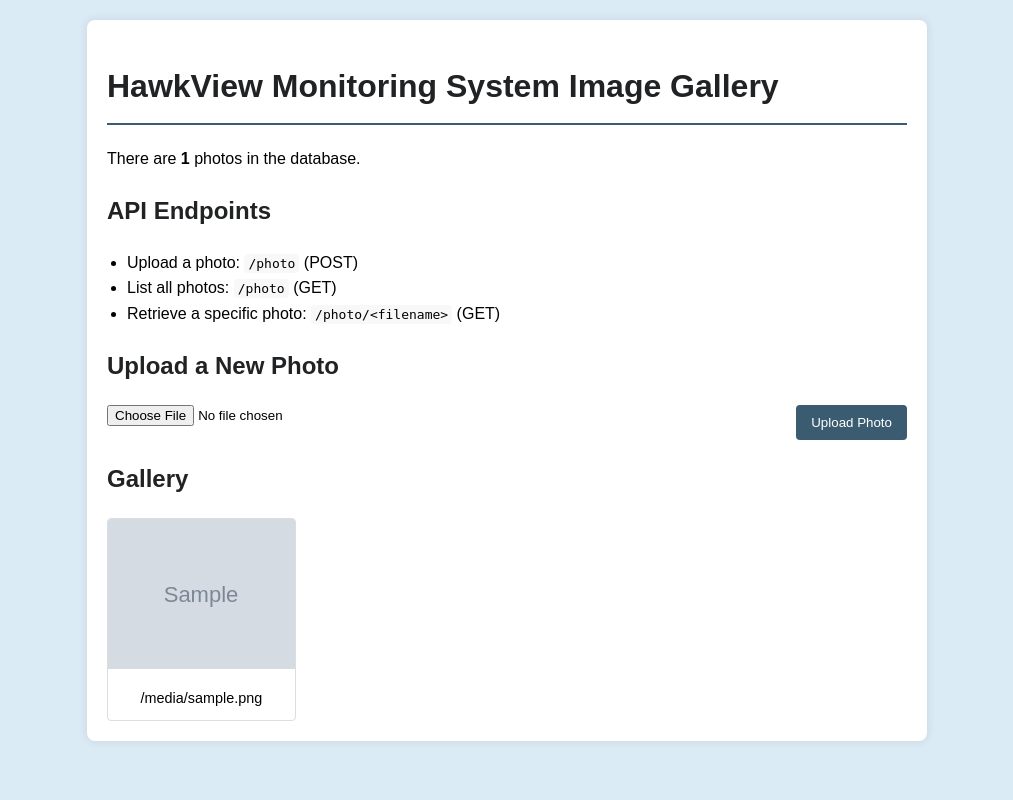
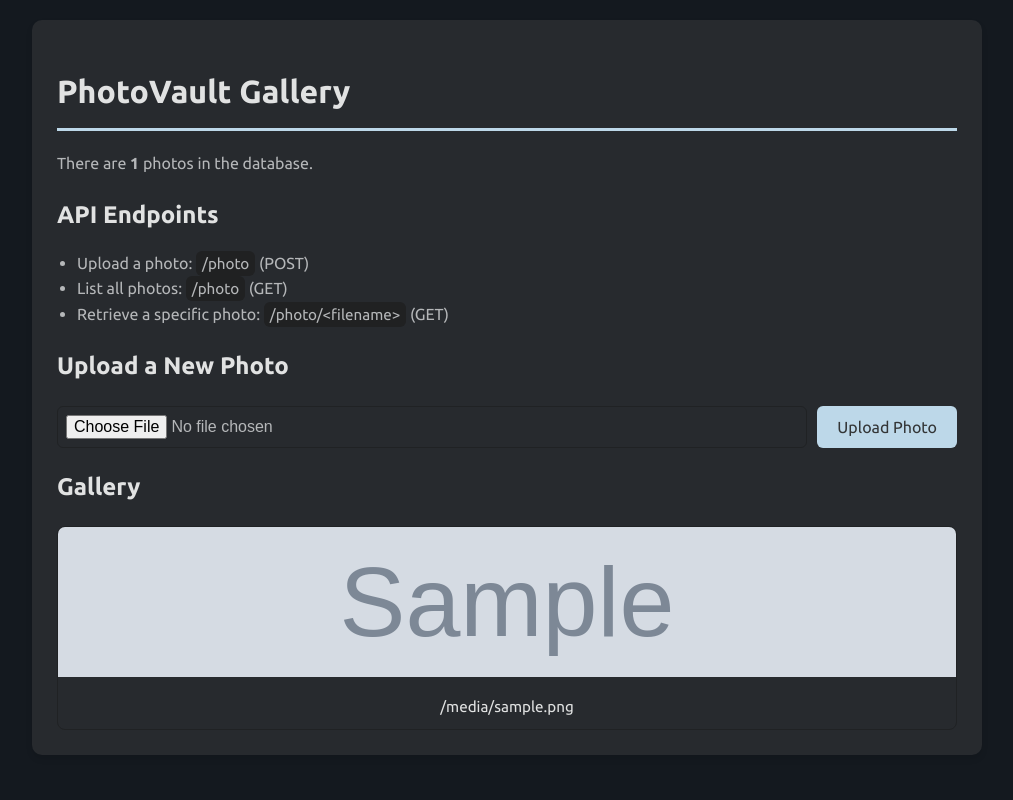
Before and after one commit to BC-He/PhotoVault, a Flask app: template templates/index.html in a window 1280 px wide. Shown: the whole page, without its empty margins (133-1146 px from the left). Run offline with Flask 3, Linux system fonts and the light colour scheme; the template is opened without the code that fills it: most values are stand-ins (such as "Sample title", 1, 10 or a date in 2020); grey boxes marked "Sample" are stand-in pictures.

Commit message:
Rename and edit readme

```diff
--- a/templates/index.html
+++ b/templates/index.html
@@ -3,17 +3,22 @@
 <head>
     <meta charset="UTF-8">
     <meta name="viewport" content="width=device-width, initial-scale=1.0">
-    <title>HawkView API</title>
+    <title>PhotoVault</title>
+    <link href="https://fonts.googleapis.com/css2?family=Ubuntu:wght@400;500;700&display=swap" rel="stylesheet">
     <style>
         :root {
-            --primary-color: #3b5c70;
-            --secondary-color: #202224;
-            --background-color: #dbebf5;
-            --text-color: rgb(30, 34, 37)c;
+            --primary-color: #bdd8e9;
+            --secondary-color: #e1e2e2;
+            --background-color: #14191f;
+            --text-color: #b5b7b9;
+            --button-hover-color: #2b3f50;
+            --card-bg-color: #272a2e;
+            --card-border-color: #202224;
+            --shadow-color: rgba(0, 0, 0, 0.1);
         }
 
         body {
-            font-family: Arial, sans-serif;
+            font-family: 'Ubuntu', sans-serif;
             line-height: 1.6;
             color: var(--text-color);
             background-color: var(--background-color);
@@ -22,76 +27,87 @@
         }
 
         .container {
-            max-width: 800px;
+            max-width: 900px;
             margin: 0 auto;
-            background-color: white;
-            padding: 20px;
-            border-radius: 8px;
-            box-shadow: 0 0 10px rgba(0,0,0,0.1);
+            background-color: var(--card-bg-color);
+            padding: 25px;
+            border-radius: 10px;
+            box-shadow: 0 4px 6px var(--shadow-color);
         }
 
         h1, h2 {
             color: var(--secondary-color);
+            margin-bottom: 15px;
         }
 
         h1 {
-            border-bottom: 2px solid var(--primary-color);
+            border-bottom: 3px solid var(--primary-color);
             padding-bottom: 10px;
+            margin-bottom: 20px;
         }
 
         ul {
             padding-left: 20px;
+            margin-bottom: 20px;
         }
 
         code {
-            background-color: #f8f8f8;
-            padding: 2px 4px;
-            border-radius: 4px;
-            font-family: monospace;
+            background-color: #202122;
+            padding: 4px 6px;
+            border-radius: 6px;
+            font-family: 'Ubuntu', sans-serif;
+            font-size: 0.95em;
         }
 
         form {
             margin: 20px 0;
             display: flex;
+            gap: 10px;
             flex-wrap: wrap;
-            gap: 10px;
         }
 
         input[type="file"] {
             flex-grow: 1;
+            border: 1px solid var(--card-border-color);
+            border-radius: 6px;
+            padding: 8px;
+            font-size: 1em;
         }
 
         button {
+            font-family: 'Ubuntu', sans-serif;
             background-color: var(--primary-color);
-            color: white;
+            color: rgb(51, 53, 54);
             border: none;
-            padding: 10px 15px;
+            padding: 10px 20px;
             cursor: pointer;
-            border-radius: 4px;
+            border-radius: 6px;
+            font-size: 1em;
             transition: background-color 0.3s ease;
         }
 
         button:hover {
-            background-color: #212a30;
+            background-color: var(--button-hover-color);
         }
 
         .gallery {
             display: grid;
-            grid-template-columns: repeat(auto-fill, minmax(150px, 1fr));
+            grid-template-columns: repeat(auto-fit, minmax(150px, 1fr));
             gap: 15px;
             margin-top: 20px;
         }
 
         .gallery-item {
-            background-color: white;
-            border: 1px solid #ddd;
-            border-radius: 4px;
+            background-color: var(--card-bg-color);
+            border: 1px solid var(--card-border-color);
+            border-radius: 8px;
             overflow: hidden;
-            transition: transform 0.3s ease;
+            transition: transform 0.3s ease, box-shadow 0.3s ease;
         }
 
         .gallery-item:hover {
             transform: scale(1.05);
+            box-shadow: 0 8px 15px var(--shadow-color);
         }
 
         .gallery-item img {
@@ -104,22 +120,23 @@
             margin: 0;
             padding: 10px;
             text-align: center;
-            font-size: 0.9em;
+            font-size: 0.95em;
+            color: var(--secondary-color);
             white-space: nowrap;
             overflow: hidden;
             text-overflow: ellipsis;
-            color: var(--gallery-text-color); /* Changed text color for gallery items */
         }
 
         .gallery-item a {
-            text-decoration: none; /* Removes underline from links */
-            color: inherit; /* Ensures the link color is inherited from the parent */
+            text-decoration: none;
+            color: inherit;
+            display: block;
         }
     </style>
 </head>
 <body>
     <div class="container">
-        <h1>HawkView Monitoring System Image Gallery</h1>
+        <h1>PhotoVault Gallery</h1>
         <p>There are <strong>{{ photo_count }}</strong> photos in the database.</p>
 
         <h2>API Endpoints</h2>
```
Also changed, not shown: README.md, images/CargoShip.png (renamed from images/EVERFAR.png), images/IMG_9495.jpeg (deleted), images/MerchantShip.png (renamed from images/JHAO FONG NO.88.png), images/StrangeShip.png (renamed from images/TEH VICTORY.png), images/WarShip.png (renamed from images/CL931.png), images/fishboat.png (renamed from images/YUSHO STELLA.png), 1 other file.
